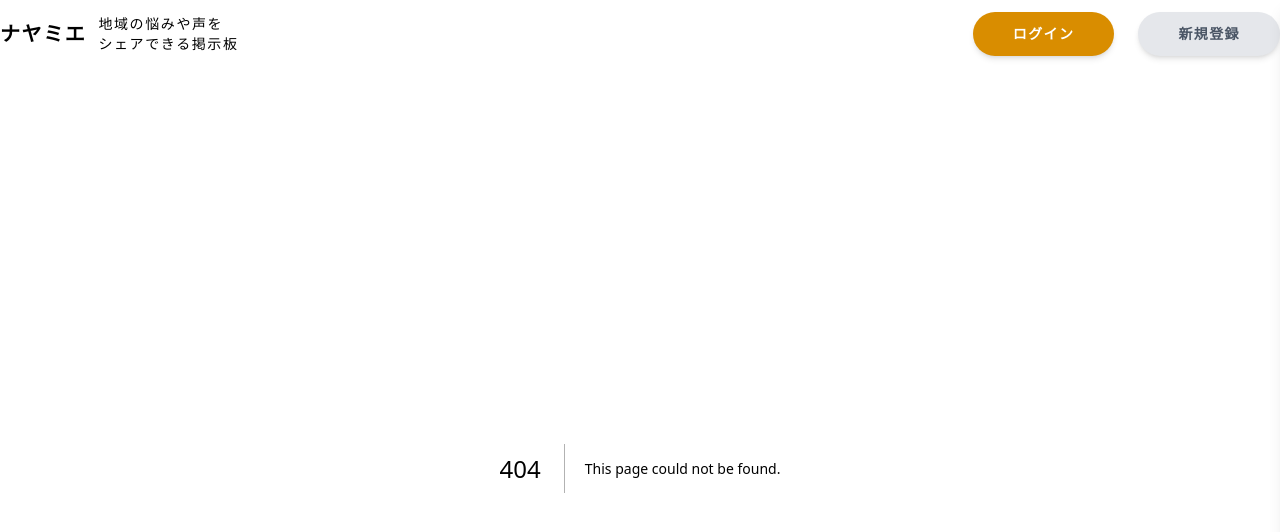
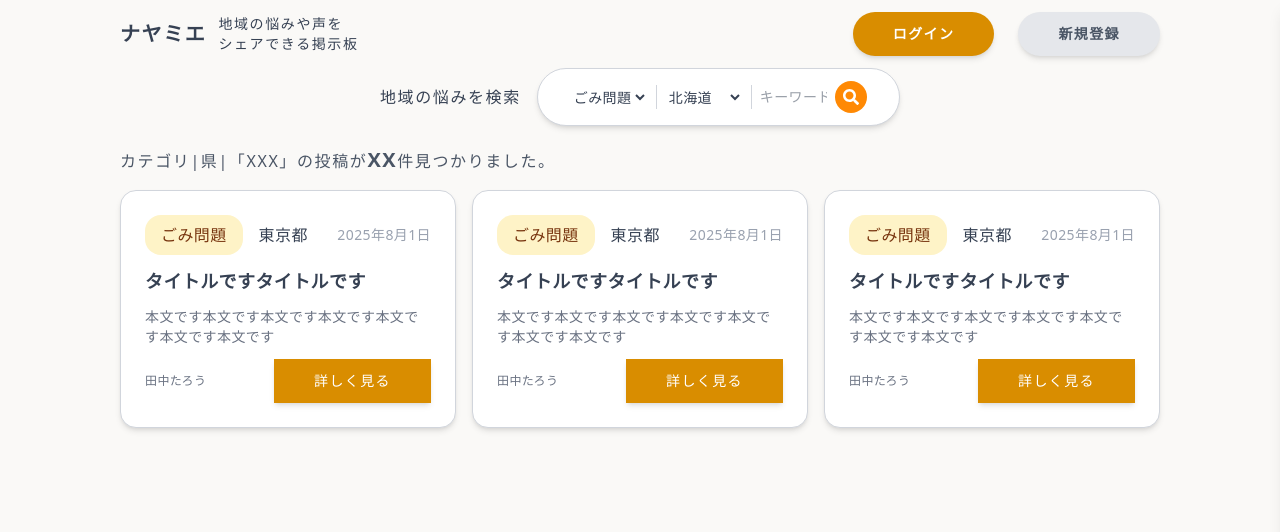
Before and after one commit to pin863/nayamie, a Next.js app: page /search in a window 1280 px wide. Before the commit this address had no page. Shown: the top 532 px of the page. Built offline with nearby package versions, Linux system fonts and the light colour scheme.

Commit message:
検索結果画面を作成、CSS微修正

```diff
--- a/app/layout.tsx
+++ b/app/layout.tsx
@@ -14,7 +14,7 @@ export default function RootLayout({
 }>) {
   return (
     <html lang="ja">
-      <body className="bg-basecolor text-gray-700 mx-30">
+      <body className="bg-basecolor text-gray-700 mx-30 tracking-wide">
         <Header />
         {children}
       </body>
--- a/app/login/page.tsx
+++ b/app/login/page.tsx
@@ -14,7 +14,7 @@ export default function page() {
   return (
     <>
       <main className="flex justify-center">
-        <div className="px-16 py-10 space-y-6 w-1/3  bg-white shadow-md rounded-xl">
+        <div className="px-16 py-10 space-y-6 w-1/3 mt-15 bg-white shadow-md rounded-xl">
           <h1 className="text-3xl font-bold tracking-wider text-center text-gray-600">
             ログイン
           </h1>
--- a/app/page.tsx
+++ b/app/page.tsx
@@ -14,7 +14,7 @@ export default function Home() {
     <main>
       <Searchbar />
       <div className="space-y-4 mt-5">
-        <p>最近の投稿</p>
+        <h3>最近の投稿</h3>
         <div className="grid grid-cols-3 gap-4 ">
           <PostComponent
             category={damy.category}
--- /dev/null
+++ b/app/search/page.tsx
@@ -0,0 +1,50 @@
+import Searchbar from "../components/Searchbar";
+import PostComponent from "../components/PostComponent";
+
+export default function Home() {
+  const damy = {
+    category: "ごみ問題",
+    title: "タイトルですタイトルです",
+    content: "本文です本文です本文です本文です本文です本文です本文です",
+    prefecture: "東京都",
+    date: "2025年8月1日",
+    username: "田中たろう",
+  };
+  return (
+    <main>
+      <Searchbar />
+      <div className="space-y-4 mt-5">
+        <p className="text-gray-600 tracking-widest">
+          カテゴリ|県|「XXX」の投稿が
+          <span className=" font-bold text-xl">XX</span>件見つかりました。
+        </p>
+        <div className="grid grid-cols-3 gap-4 ">
+          <PostComponent
+            category={damy.category}
+            prefecture={damy.prefecture}
+            date={damy.date}
+            title={damy.title}
+            content={damy.content}
+            username={damy.username}
+          />
+          <PostComponent
+            category={damy.category}
+            prefecture={damy.prefecture}
+            date={damy.date}
+            title={damy.title}
+            content={damy.content}
+            username={damy.username}
+          />
+          <PostComponent
+            category={damy.category}
+            prefecture={damy.prefecture}
+            date={damy.date}
+            title={damy.title}
+            content={damy.content}
+            username={damy.username}
+          />
+        </div>
+      </div>
+    </main>
+  );
+}
--- a/app/signup/page.tsx
+++ b/app/signup/page.tsx
@@ -16,7 +16,7 @@ export default function page() {
   return (
     <>
       <main className="flex justify-center">
-        <div className="px-16 py-10 space-y-6 w-1/3  bg-white shadow-md rounded-xl">
+        <div className="px-16 py-10 space-y-6 w-1/3 mt-15 bg-white shadow-md rounded-xl">
           <h1 className="text-3xl font-bold tracking-wider text-center">
             新規登録
           </h1>
```
